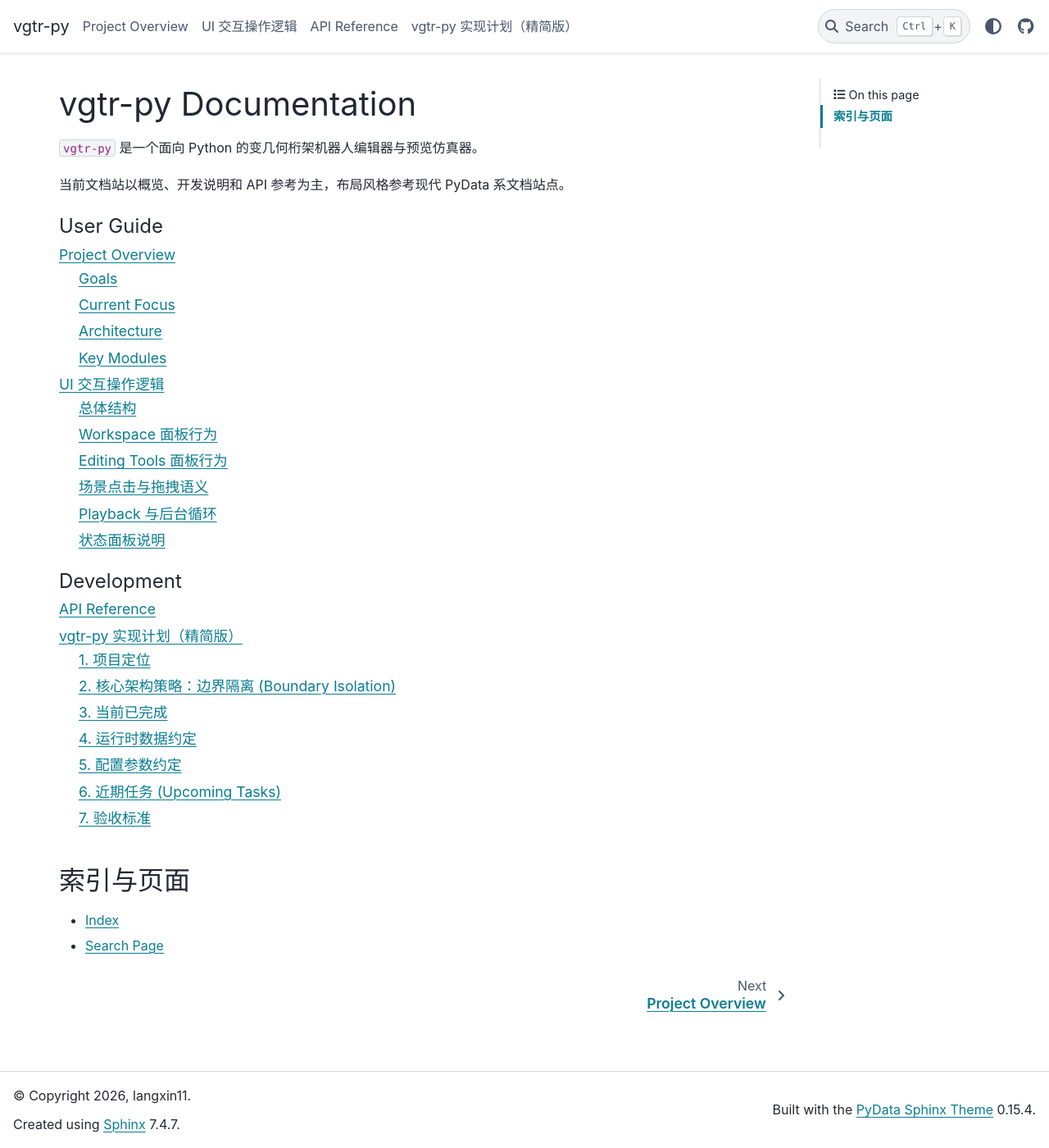
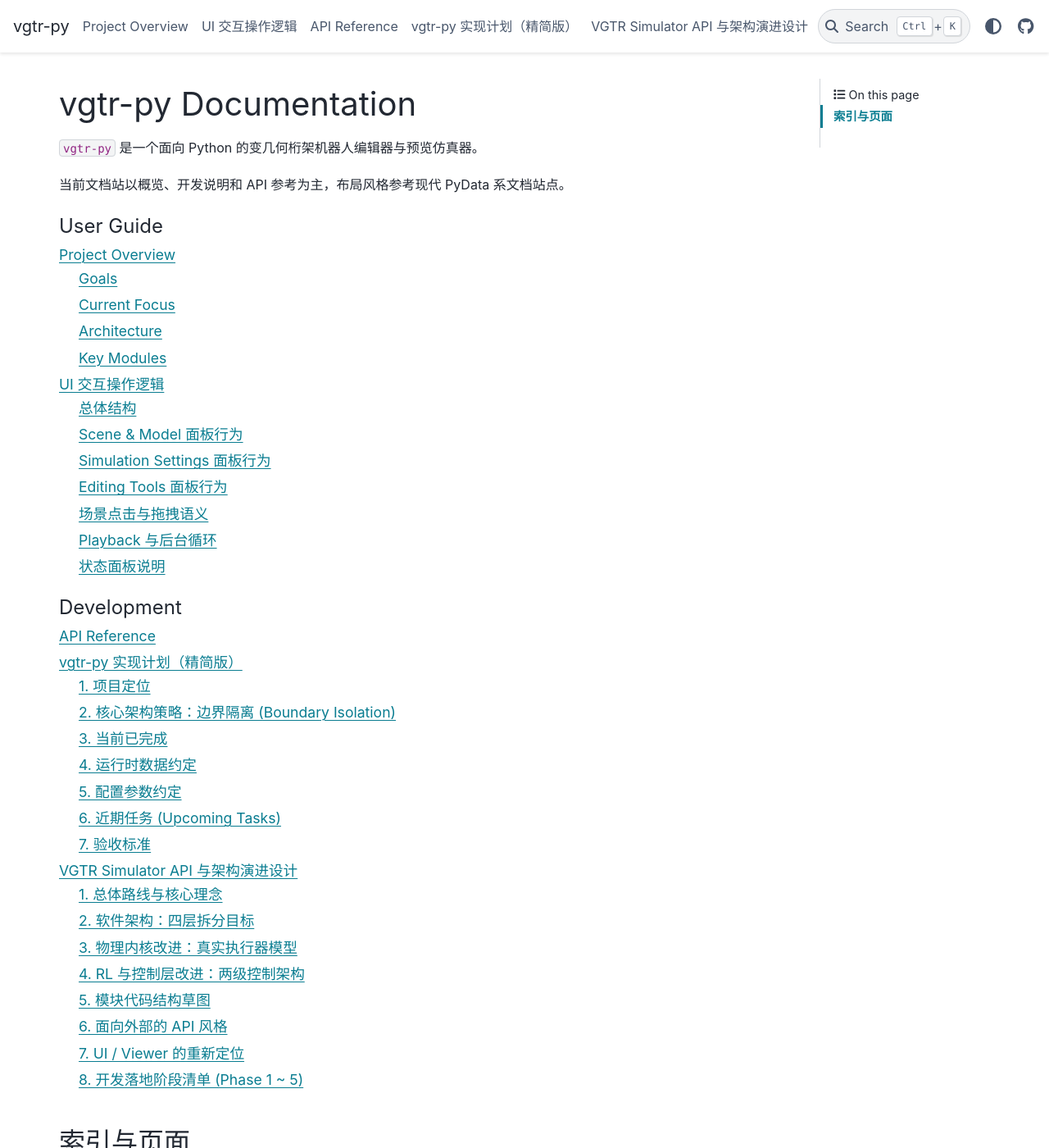
Before and after one commit to langxin11/vgtr_py, a Sphinx documentation site: the page built from docs/index.rst, in a window 1280 px wide and 1400 px high. Shown: the whole window at 82% size. Built offline with Sphinx 7.4.7 and the PyData theme 0.15.4, drawn with Linux system fonts in a browser that asks for light colours; part of the change alters nothing that is shown.

````diff
--- a/docs/index.rst
+++ b/docs/index.rst
@@ -18,6 +18,7 @@ vgtr-py Documentation
 
    api
    implementation-plan
+   simulator-api-design
 
 索引与页面
 ----------
--- /dev/null
+++ b/docs/simulator-api-design.md
@@ -0,0 +1,176 @@
+# VGTR Simulator API 与架构演进设计
+
+本文档给出了 `vgtr-py` 从“编辑器驱动的轻量仿真器”演进到“可被程序化调用、可用于 RL/批量 rollout 的仿真内核”的完整方案。
+
+目标不仅是吸收 MuJoCo 等引擎在软件接口分层上的优点（静态模型与动态状态分离、`compile/reset/step` 明确分层），还要在物理建模上向**真实机器人执行器**靠拢，并建立适合 RL 训练的**多层控制抽象**。
+
+## 1. 总体路线与核心理念
+
+采用 **“底层真实执行器 + 高层节点/任务空间控制”** 的双层方案。
+- **软件架构**：将静态拓扑与动态状态完全解耦，使得单步求解路径不再依赖 UI，同一份模型可驱动单环境和批量并行环境。
+- **物理建模**：底层保证物理真实性，抛弃纯粹的“橡皮网”弹簧，引入具备力学极限和堵转特性的真实执行器模型。
+- **控制抽象**：高层负责降低控制维度与训练难度，通过可行性投影将任务空间意图转化为底层安全的驱动指令。
+
+## 2. 软件架构：四层拆分目标
+
+当前引擎的单步路径依赖 UI 状态（如 `ui.simulate`, `ui.editing`），导致难以被外部纯计算环境调用。建议将系统严格拆分为四层：
+
+1. `Workspace`：负责编辑态、导入导出、UI 绑定、历史记录。
+2. `VGTRModel`：只读静态模型（拓扑、质量、约束、物理参数预计算）。
+3. `VGTRData`：单环境动态状态（位置、速度、控制量、接触缓存、每步的杆级统计量）。
+4. `Simulator`：对 `VGTRModel + VGTRData` 执行无状态的求解步进。
+
+数据流转关系：
+```text
+Workspace --compile--> VGTRModel
+VGTRModel + seed -----> VGTRData
+Simulator.step(model, data, action)
+```
+
+## 3. 物理内核改进：真实执行器模型
+
+把当前引擎从统一的“弹簧杆”升级为**“杆件类型化执行器模型”**，区分：
+- **被动刚性杆** (Passive Rigid)
+- **主动伸缩杆** (Active Actuator)
+- **柔性实验杆** (Soft/Elastic)
+
+对于主动杆，在单步仿真中必须引入以下真实物理约束：
+- **行程限制**：`L_min` / `L_max`
+- **出力限制**：最大推拉力 `F_max`
+- **自锁与堵转 (Stall)**：超载时停止运动，并在未激活时保持高刚度锁止状态。
+
+**每步输出杆级统计量（写入 `VGTRData`）：**
+- `current_length` (当前长度)
+- `target_length` (目标长度)
+- `axial_force` (轴向受力)
+- `strain` (应变)
+- `stalled_flag` (是否处于堵转状态)
+
+*注：前期保留现有接触与积分框架，增量式在 `engine.py` 演进，不急于整体替换 XPBD 求解器。*
+
+## 4. RL 与控制层改进：两级控制架构
+
+不要直接让 RL 暴力控制所有杆长，改为**两级控制架构**，将“多杆强耦合问题”转化为“少量关键节点目标 + 约束投影问题”：
+
+1. **高层动作 (RL / 规划层)**：输出关键节点的目标位置、期望姿态或机器人的宏观形态模态。
+2. **中间层 (Projection)**：可行性投影（约束优化 / 阻尼最小二乘 / 逆运动学），将高层意图转化为符合物理极限的动作。
+3. **底层执行 (Simulator)**：将投影后的结果转成主动杆目标长度，交由仿真器执行。
+
+### 奖励与观测设计原则
+把底层的力学统计量显式暴露给 RL 观测空间，并在 Reward 中加入惩罚，**绝不让智能体把结构当成“橡皮网”来学**：
+- **Observation 加入**：杆长误差、杆轴向力、堵转标志、地面接触状态。
+- **Reward 加入**：
+  - 被动杆受力/形变惩罚（要求维持刚性）
+  - 超行程惩罚
+  - 堵转 (Stall) 惩罚
+  - 结构过度内应力惩罚（降低自交和强行对抗）
+
+## 5. 模块代码结构草图
+
+### 5.1 VGTRModel
+预计算的只读静态缓存：
+```python
+@dataclass(slots=True)
+class VGTRModel:
+    anchor_count: int
+    rod_count: int
+
+    # 执行器类型与极限
+    rod_type: np.ndarray               # 0:被动, 1:主动, 2:柔性
+    rod_rest_length: np.ndarray        # (R,)
+    rod_length_limits: np.ndarray      # (R, 2) [L_min, L_max]
+    rod_force_limits: np.ndarray       # (R, 2) [-F_pull, F_push]
+
+    # 物理全局参数与拓扑 (略)
+    ...
+```
+
+### 5.2 VGTRData
+完全确定性的动态状态与力学统计快照：
+```python
+@dataclass(slots=True)
+class VGTRData:
+    qpos: np.ndarray                   # (N, 3)
+    qvel: np.ndarray                   # (N, 3)
+
+    # 杆级统计量 (暴露给 RL)
+    rod_length: np.ndarray             # (R,)
+    rod_axial_force: np.ndarray        # (R,)
+    rod_stalled: np.ndarray            # (R,) bool
+
+    ctrl: np.ndarray                   # (C,) 当前激活值
+    ctrl_target: np.ndarray            # (C,)
+
+    # 接触缓存与时间
+    contact_cache: np.ndarray
+    time: float = 0.0
+```
+
+## 6. 面向外部的 API 风格
+
+推荐保留两层 API 以适应不同场景。
+
+### 6.1 低层仿真 API (MuJoCo 风格)
+面向研究、性能控制、批量化：
+```python
+from vgtr_py.model import compile_workspace
+from vgtr_py.data import make_data, reset_data
+from vgtr_py.sim import Simulator
+
+model = compile_workspace(workspace)
+data = make_data(model)
+sim = Simulator()
+
+reset_data(model, data, seed=42)
+sim.step(model, data, action) # action 更新 ctrl_target
+```
+
+### 6.2 高层环境 API (Gymnasium 风格)
+面向 RL 框架对接：
+```python
+env = VGTREnv.from_workspace(workspace)
+obs, info = env.reset(seed=42)
+obs, reward, terminated, truncated, info = env.step(action)
+```
+
+## 7. UI / Viewer 的重新定位
+
+Viewer 应只做展示与轻交互，**不再承载仿真规则**。右侧面板改为 Tab 化，与 `mjviser` 最佳实践对齐：
+
+- **Tab 1: Editor (✏️)** - 拓扑编辑与搭建
+- **Tab 2: Physics (⚙️)** - 物理参数、步进调试、场景控制
+- **Tab 3: Actuation (🎮)** - 控制组、脚本测试
+- *(后续扩展)* **Metrics / Goals** - 力学状态监控、任务目标设置
+
+## 8. 开发落地阶段清单 (Phase 1 ~ 5)
+
+**遵循原则：先把底层变“更硬、更真”，再把高层变“更低维、更聪明”。**
+
+### Phase 1: 软硬解耦，建立纯净内核
+- 解除 `engine.step()` 与 UI 的依赖。
+- 引入 `VGTRModel`, `VGTRData`, `Simulator` 三个核心类。
+- 实现 `compile_workspace()`, `make_data()`, `step()`。
+- **里程碑**：能够在无 UI 的纯脚本环境下，加载已有模型并稳定运行仿真。
+
+### Phase 2: 执行器物理特性升级
+- 加入“杆件类型化”支持（区分被动、主动）。
+- 在积分求解中加入物理极限：行程限制 (Limits)、力限 (Max Force)、自锁与堵转 (Stall)。
+- 完善 `VGTRData` 中的统计量字段更新。
+- **里程碑**：UI 中测试主动推拉，遇到障碍物或拉伸极限时表现出真实的堵转和反作用力，而非无限穿透。
+
+### Phase 3: RL 观测与奖励接入
+- 构建 `Gymnasium Env` 包装器。
+- 将 Phase 2 中计算出的杆级统计量（轴力、误差、堵转）暴露到 `observation`。
+- 实现针对结构内应力和违规操作的 `reward` 惩罚函数。
+- **里程碑**：跑通第一个 PPO / SAC 随机 rollout，确保能获取到完整的力学观测。
+
+### Phase 4: 高层节点空间控制与可行性投影
+- 在 Env 层实现动作降维：外部只输出关键节点目标。
+- 实现中间层的可行性投影（Projection）逻辑，将目标转换为底层的 `ctrl_target`。
+- **里程碑**：使用较小规模的网络成功训练出一个基于节点目标的行走步态。
+
+### Phase 5: 求解器性能与并行化进阶 (可选)
+- 支持多实例并行 rollout 或 Batched 仿真。
+- 评估现有的罚函数方法是否成为瓶颈。
+- 若刚度问题严重，再考虑将底层积分器升级为 XPBD 或引入硬约束求解器。
+- **里程碑**：支持超大规模并行训练，或实现极度刚性结构的稳定仿真。
--- a/docs/ui-interaction.rst
+++ b/docs/ui-interaction.rst
@@ -6,9 +6,11 @@ UI 交互操作逻辑
 总体结构
 --------
 
-UI 由三个主要面板构成：
+UI 由五个主要面板构成：
 
-- ``Workspace``: 文件加载/保存、运行与全局开关。
+- ``Scene & Model``: 文件加载/保存、History（Undo/Redo）。
+- ``Simulation Settings``: 仿真开关、编辑模式、物理参数与高级步长设置。
+- ``Actuation / CG Control``: 脚本步进与控制组作动（运行时动态生成）。
 - ``Editing Tools``: 仅在编辑模式可见，包含选择与拓扑操作。
 - ``Playback``: 手动步进与运行时重置。
 
@@ -20,33 +22,44 @@ UI 由三个主要面板构成：
 - ``show_control_group``: 是否显示控制组信息。
 
 
-Workspace 面板行为
-------------------
+Scene & Model 面板行为
+----------------------
 
 Load / Save
 ^^^^^^^^^^^
 
-- ``Load Workspace`` 使用 ``Config Path`` 与 ``Example Path`` 重新构造 ``Workspace``。
-- 加载成功后会清空 Undo/Redo 历史并同步 GUI 状态。
-- ``Save Workspace`` 将当前工作区导出到 ``Save Path`` 指定位置。
+- ``Reload / Load Model`` 重新加载当前示例模型。
+- ``Export Path`` + ``Export Workspace`` 将当前工作区导出到指定位置。
 
-Undo / Redo
-^^^^^^^^^^^
+History 分组
+^^^^^^^^^^^^
 
-- ``Undo`` 与 ``Redo`` 通过 ``WorkspaceHistory`` 回放快照。
-- 成功撤销/重做后会：
+- ``History`` 默认折叠，包含 ``Undo`` 与 ``Redo`` 按钮。
+- Undo/Redo 通过 ``WorkspaceHistory`` 回放快照；成功后会清除拖拽临时状态、同步 GUI 并刷新渲染。
 
-  - 清除拖拽中的临时快照状态；
-  - 同步 GUI 勾选值；
-  - 刷新渲染和状态面板。
+Simulation Settings 面板行为
+------------------------------
 
 运行控制
 ^^^^^^^^
 
 - ``Simulate`` 控制后台循环是否自动步进。
-- ``Editing`` 切换编辑态，并在进入编辑时恢复初始姿态。
-- ``Simulation Steps / Second`` 控制每秒累计步数（非渲染帧率）。
-- ``Render Hz`` 控制后台循环睡眠周期与渲染刷新频率。
+- ``Editing Mode`` 切换编辑态，并在进入编辑时恢复初始姿态。
+
+物理参数
+^^^^^^^^
+
+- ``Rod Stiffness (k)``、``Global Damping``、``Coulomb Friction (mu)`` 可实时调节。
+- ``Ground Penalty (Spring)`` 默认折叠，内含 ``Ground Stiffness`` 与 ``Ground Damping``。
+- ``Gravity`` 开关控制重力启用。
+
+高级步长
+^^^^^^^^
+
+- ``Advanced Timestep`` 内含：
+
+  - ``Steps / Second``: 控制仿真迭代速率；
+  - ``UI Render Hz``: 控制渲染刷新频率（30 或 60）。
 
 
 Editing Tools 面板行为
@@ -54,11 +67,11 @@ Editing Tools 面板行为
 
 该面板仅在 ``editing=True`` 时可见。关闭编辑态时会自动清理移动态与拖拽状态。
 
-Move Anchor
-^^^^^^^^^^^
+Enable Transform Gizmo
+^^^^^^^^^^^^^^^^^^^^^^
 
-- ``Move Anchor`` 开启后允许通过变换控制器拖拽锚点。
-- 若当前不在编辑态，勾选 ``Move Anchor`` 会自动切入编辑态。
+- ``Enable Transform Gizmo`` 开启后允许通过变换控制器拖拽锚点。
+- 若当前不在编辑态，勾选 ``Enable Transform Gizmo`` 会自动切入编辑态。
 
 Selection 分组
 ^^^^^^^^^^^^^^
@@ -80,8 +93,8 @@ Topology 分组
   - 连接当前选中锚点集合；
   - 少于 2 个选中锚点时会提示无法连接。
 
-- ``Remove Selected Rod Groups``: 删除选中杆组。
-- ``Remove Selected Anchors``: 删除选中锚点（并处理关联拓扑）。
+- ``Remove Rods``: 删除选中杆组。
+- ``Remove Anchors``: 删除选中锚点（并处理关联拓扑）。
 - ``Center Model``: 对当前模型执行居中命令。
 
 Click Mode
@@ -134,8 +147,8 @@ Playback 与后台循环
 Playback 面板
 ^^^^^^^^^^^^^
 
-- ``Step Once``: 按 ``Manual Step Count`` 手动推进 ``n`` 步。
-- ``Reset Runtime``: 重置运行时状态（如步数计数等）。
+- ``Step Once``: 按 ``Manual steps`` 手动推进 ``n`` 步。
+- ``Reset Physics State``: 重置运行时状态（如步数计数等）。
 
 后台循环触发条件
 ^^^^^^^^^^^^^^^^
````
